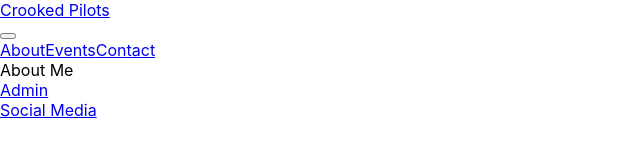
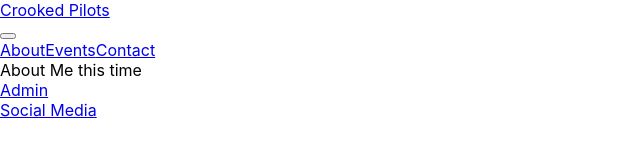
Before and after one commit to 02Dade12/crookedpilots, a React (Create React App) app in the folder client/: page /about in a window 1280 px wide. Shown: the top 160 px of the page, without its empty margins (0-640 px from the left). Built offline with nearby package versions, Linux system fonts and the light colour scheme; the HTML template or start-up script is replaced by a standard one.

Commit message:
added node modules back

```diff
--- a/client/src/pages/About.js
+++ b/client/src/pages/About.js
@@ -2,7 +2,7 @@ import React from "react";
 
 function AboutMe() {
     return (
-    <div>About Me</div>
+    <div>About Me this time</div>
     )
 }
 
```
